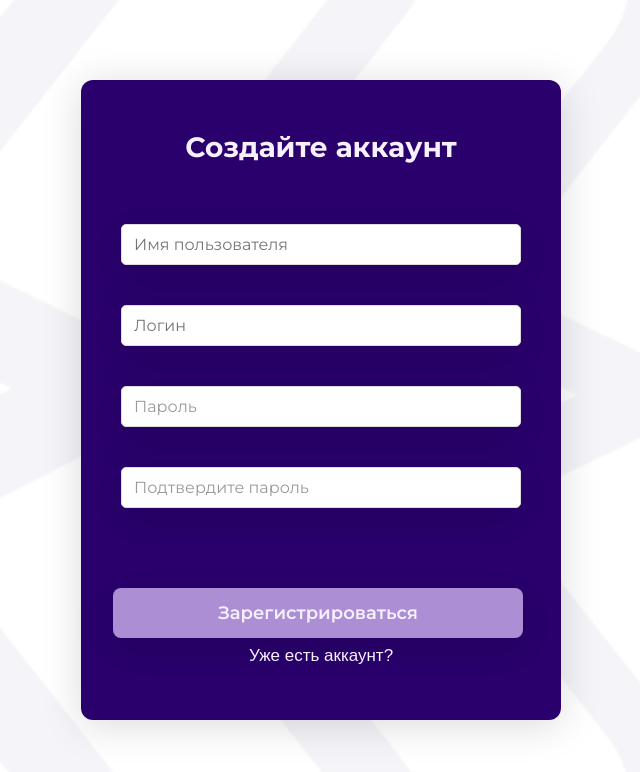
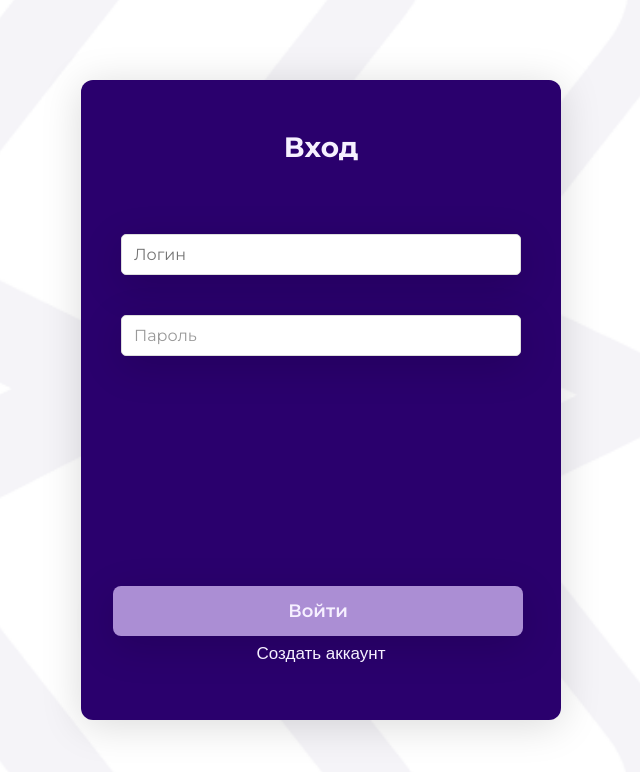
Before and after one commit to waldq/mtuci.intouch, a React (Create React App) app in the folder front/: page /login in a window 1280 px wide. Shown: the top 772 px of the page, without its empty margins (319-959 px from the left). Built offline with nearby package versions, Linux system fonts and the light colour scheme.

Commit message:
refactor: add unique CSS prefixes (reg-/log-) and create Login page base

```diff
--- a/front/src/App.js
+++ b/front/src/App.js
@@ -1,11 +1,16 @@
-import { BrowserRouter } from 'react-router-dom';
+import { BrowserRouter, Routes, Route } from 'react-router-dom';
 import './App.css';
 import Register from './components/pages/Register/register';
+import Login from './components/pages/Login/login';
 
 function App() {
     return (
         <BrowserRouter>
-            <Register />
+            <Routes>
+                <Route path='/' element={<Register />} />
+                <Route path='/register' element={<Register />} />
+                <Route path='/login' element={<Login />} />
+            </Routes>
         </BrowserRouter>
     );
 }
--- a/front/src/components/pages/Login/login.css
+++ b/front/src/components/pages/Login/login.css
@@ -0,0 +1,136 @@
+* {
+    margin: 0;
+    padding: 0;
+    box-sizing: border-box;
+}
+
+.log-container {
+    min-height: 100vh;
+    display: flex;
+    align-items: center;
+    justify-content: center;
+    background-image: url('../images/background.png');
+    background-size: cover;
+    background-position: center;
+    background-repeat: no-repeat;
+    font-family: "Montserrat", sans-serif;
+    padding: 16px;
+}
+
+.log-card {
+    width: 480px;
+    max-width: 100%;
+    height: auto;
+    min-height: 640px;
+    border-radius: 12px;
+    background-color: #2A006D;
+    box-shadow: 0 5px 40px rgba(0, 0, 0, 0.15);
+    padding: 50px 32px;
+    display: flex;
+    flex-direction: column;
+    align-items: center;
+}
+
+.log-title {
+    font-family: "Montserrat", sans-serif;
+    font-size: 28px;
+    margin-bottom: 70px;
+    color: #F6F0FF;
+    text-align: center;
+    word-break: break-word;
+}
+
+.log-form {
+    display: flex;
+    flex-direction: column;
+    gap: 20px;
+    width: 100%;
+}
+
+.log-forms {
+    display: flex;
+    flex-direction: column;
+    gap: 40px;
+    align-items: center;
+    width: 100%;
+}
+
+.log-input-wrapper {
+    width: 100%;
+    display: flex;
+    flex-direction: column;
+    align-items: center;
+}
+
+.log-form-input {
+    width: 400px;
+    max-width: 100%;
+    padding: 10px 0 10px 12px;
+    border: 1px solid #ddd;
+    font-size: 16px;
+    background-color: #ffffff;
+    box-shadow: 0 10px 40px rgba(0, 0, 0, 0.15);
+    border-radius: 5px;
+    font-family: "Montserrat", sans-serif;
+    color: #272626;
+}
+
+.log-form-input[type="password"] {
+    font-family: "Montserrat", sans-serif;
+    font-size: 16px;
+    font-weight: 900;
+    letter-spacing: 4px;
+    -webkit-text-security: disc;
+    text-box-edge: disc;
+    -webkit-text-stroke: 0.5px black;
+}
+
+.log-form-input[type="password"]::placeholder {
+    font-family: "Montserrat", sans-serif;
+    font-size: 16px;
+    font-weight: 400;
+    letter-spacing: normal;
+    color: #999;
+    -webkit-text-stroke: 0;
+}
+
+.log-submit-btn {
+    width: 410px;
+    max-width: 100%;
+    padding: 14px;
+    margin-top: 210px;
+    background-color: #ab8ed4;
+    border-radius: 8px;
+    font-family: "Montserrat", sans-serif;
+    font-size: 18px;
+    display: flex;
+    justify-content: center;
+    align-items: center;
+    font-weight: 600;
+    color: #F6F0FF;
+    box-shadow: 0 10px 40px rgba(0, 0, 0, 0.15);
+    cursor: pointer;
+    border: none;
+}
+
+.log-submit-btn:hover {
+    background-color: #8a5cc9;
+    transition: all 0.2s ease-out;
+}
+
+.log-register-btn {
+    background: none;
+    border: none;
+    padding: 0;
+    margin-top: 8px;
+    text-align: center;
+    font-size: 17px;
+    color: #F6F0FF;
+    cursor: pointer;
+}
+
+.log-register-btn:hover {
+    text-decoration: underline;
+    color: #C8B0E9;
+    transition: all 0.2s ease-out;
+}
--- a/front/src/components/pages/Login/login.jsx
+++ b/front/src/components/pages/Login/login.jsx
@@ -0,0 +1,54 @@
+import { Helmet } from "react-helmet";
+import { useState } from "react";
+import { useNavigate } from "react-router-dom";
+import './login.css';
+
+const Login = () => {
+
+    return (
+        <>
+            <Helmet>
+                <title>Вход</title>
+                <meta name="description" content="Войдите в аккаунт" />
+                <meta name="theme-color" content="#372579" />
+            </Helmet>
+            <div className="log-container">
+                <div className="log-card">
+                    <h2 className="log-title">Вход</h2>
+
+                    <form className="log-form">
+                        <div className="log-forms">
+                            <div className="log-input-wrapper">
+                                <input
+                                    type="text"
+                                    placeholder="Логин"
+                                    className="log-form-input"
+                                    required
+                                />
+                            </div>
+
+                            <div className="log-input-wrapper">
+                                <input
+                                    type="password"
+                                    placeholder="Пароль"
+                                    className="log-form-input"
+                                    required
+                                />
+                            </div>
+                        </div>
+
+                        <button type="submit" className="log-submit-btn">
+                            Войти
+                        </button>
+                    </form>
+
+                    <button className="log-register-btn">
+                        Создать аккаунт
+                    </button>
+                </div>
+            </div>
+        </>
+    );
+};
+
+export default Login;
--- a/front/src/components/pages/Register/register.css
+++ b/front/src/components/pages/Register/register.css
@@ -4,7 +4,7 @@
     box-sizing: border-box;
 }
 
-.register-container {
+.reg-container {
     min-height: 100vh;
     display: flex;
     align-items: center;
@@ -17,7 +17,7 @@
     padding: 16px;
 }
 
-.register-card {
+.reg-card {
     width: 480px;
     max-width: 100%;
     height: auto;
@@ -31,7 +31,7 @@
     align-items: center;
 }
 
-.register-title {
+.reg-title {
     font-family: "Montserrat", sans-serif;
     font-size: 28px;
     margin-bottom: 60px;
@@ -40,14 +40,14 @@
     word-break: break-word;
 }
 
-.register-form {
+.reg-form {
     display: flex;
     flex-direction: column;
     gap: 20px;
     width: 100%;
 }
 
-.forms {
+.reg-forms {
     display: flex;
     flex-direction: column;
     gap: 40px;
@@ -55,14 +55,14 @@
     width: 100%;
 }
 
-.input-wrapper {
+.reg-input-wrapper {
     width: 100%;
     display: flex;
     flex-direction: column;
     align-items: center;
 }
 
-.form-input {
+.reg-form-input {
     width: 400px;
     max-width: 100%;
     padding: 10px 0 10px 12px;
@@ -75,12 +75,12 @@
     color: #272626;
 }
 
-.form-input.error {
+.reg-form-input.error {
     border-color: #ff6b6b;
     box-shadow: 0 0 0 2px rgba(255, 107, 107, 0.2);
 }
 
-.form-input[type="password"] {
+.reg-form-input[type="password"] {
     font-family: "Montserrat", sans-serif;
     font-size: 16px;
     font-weight: 900;
@@ -90,7 +90,7 @@
     -webkit-text-stroke: 0.5px black;
 }
 
-.form-input[type="password"]::placeholder {
+.reg-form-input[type="password"]::placeholder {
     font-family: "Montserrat", sans-serif;
     font-size: 16px;
     font-weight: 400;
@@ -99,7 +99,7 @@
     -webkit-text-stroke: 0;
 }
 
-.error-message {
+.reg-error-message {
     color: #ff6b6b;
     font-size: 13px;
     margin-top: 4px;
@@ -108,7 +108,8 @@
     max-width: 100%;
     font-family: "Montserrat", sans-serif;
 }
-.register-button {
+
+.reg-button {
     width: 410px;
     max-width: 100%;
     padding: 14px;
@@ -127,12 +128,12 @@
     border: none;
 }
 
-.register-button:hover {
+.reg-button:hover {
     background-color: #8a5cc9;
     transition: all 0.2s ease-out;
 }
 
-.login-button {
+.reg-login-button {
     background: none;
     border: none;
     padding: 0;
@@ -143,7 +144,7 @@
     cursor: pointer;
 }
 
-.login-button:hover {
+.reg-login-button:hover {
     text-decoration: underline;
     color: #C8B0E9;
     transition: all 0.2s ease-out;
--- a/front/src/components/pages/Register/register.jsx
+++ b/front/src/components/pages/Register/register.jsx
@@ -94,17 +94,17 @@ const Register = () => {
                 <meta name="theme-color" content="#372579" />
             </Helmet>
 
-            <div className="register-container">
-                <div className="register-card">
-                    <h2 className="register-title">Создайте аккаунт</h2>
+            <div className="reg-container">
+                <div className="reg-card">
+                    <h2 className="reg-title">Создайте аккаунт</h2>
 
-                    <form className="register-form" noValidate onSubmit={handleSubmit}>
-                        <div className="forms">
-                            <div className="input-wrapper">
+                    <form className="reg-form" noValidate onSubmit={handleSubmit}>
+                        <div className="reg-forms">
+                            <div className="reg-input-wrapper">
                                 <input
                                     type="text"
                                     placeholder="Имя пользователя"
-                                    className={`form-input ${touched.username && errors.username ? 'error' : ''}`}
+                                    className={`reg-form-input ${touched.username && errors.username ? 'error' : ''}`}
                                     name="username"
                                     value={formData.username}
                                     onChange={handleChange}
@@ -112,15 +112,15 @@ const Register = () => {
                                     required
                                 />
                                 {touched.username && errors.username && (
-                                    <span className="error-message">{errors.username}</span>
+                                    <span className="reg-error-message">{errors.username}</span>
                                 )}
                             </div>
 
-                            <div className="input-wrapper">
+                            <div className="reg-input-wrapper">
                                 <input
                                     type="text"
                                     placeholder="Логин"
-                                    className={`form-input ${touched.login && errors.login ? 'error' : ''}`}
+                                    className={`reg-form-input ${touched.login && errors.login ? 'error' : ''}`}
                                     name="login"
                                     value={formData.login}
                                     onChange={handleChange}
@@ -128,15 +128,15 @@ const Register = () => {
                                     required
                                 />
                                 {touched.login && errors.login && (
-                                    <span className="error-message">{errors.login}</span>
+                                    <span className="reg-error-message">{errors.login}</span>
                                 )}
                             </div>
 
-                            <div className="input-wrapper">
+                            <div className="reg-input-wrapper">
                                 <input
                                     type="password"
                                     placeholder="Пароль"
-                                    className={`form-input ${touched.password && errors.password ? 'error' : ''}`}
+                                    className={`reg-form-input ${touched.password && errors.password ? 'error' : ''}`}
                                     name="password"
                                     value={formData.password}
                                     onChange={handleChange}
@@ -144,15 +144,15 @@ const Register = () => {
                                     required
                                 />
                                 {touched.password && errors.password && (
-                                    <span className="error-message">{errors.password}</span>
+                                    <span className="reg-error-message">{errors.password}</span>
                                 )}
                             </div>
 
-                            <div className="input-wrapper">
+                            <div className="reg-input-wrapper">
                                 <input
                                     type="password"
                                     placeholder="Подтвердите пароль"
-                                    className={`form-input ${touched.confirmPassword && errors.confirmPassword ? 'error' : ''}`}
+                                    className={`reg-form-input ${touched.confirmPassword && errors.confirmPassword ? 'error' : ''}`}
                                     name="confirmPassword"
                                     value={formData.confirmPassword}
                                     onChange={handleChange}
@@ -160,17 +160,17 @@ const Register = () => {
                                     required
                                 />
                                 {touched.confirmPassword && errors.confirmPassword && (
-                                    <span className="error-message">{errors.confirmPassword}</span>
+                                    <span className="reg-error-message">{errors.confirmPassword}</span>
                                 )}
                             </div>
                         </div>
 
-                        <button type="submit" className="register-button">
+                        <button type="submit" className="reg-button">
                             Зарегистрироваться
                         </button>
                     </form>
 
-                    <button className="login-button" onClick={handleClick}>
+                    <button className="reg-login-button" onClick={handleClick}>
                         Уже есть аккаунт?
                     </button>
                 </div>
```
